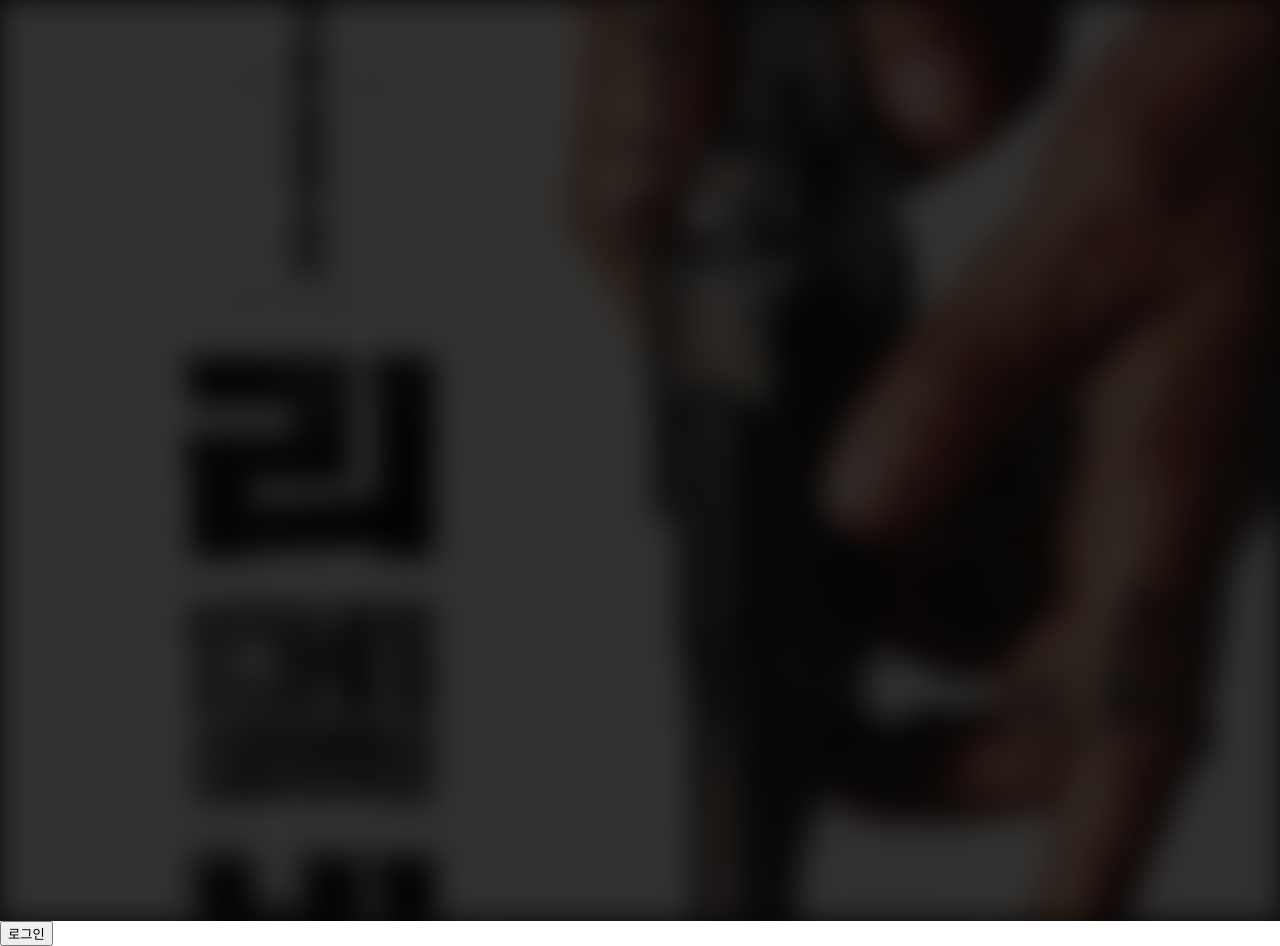
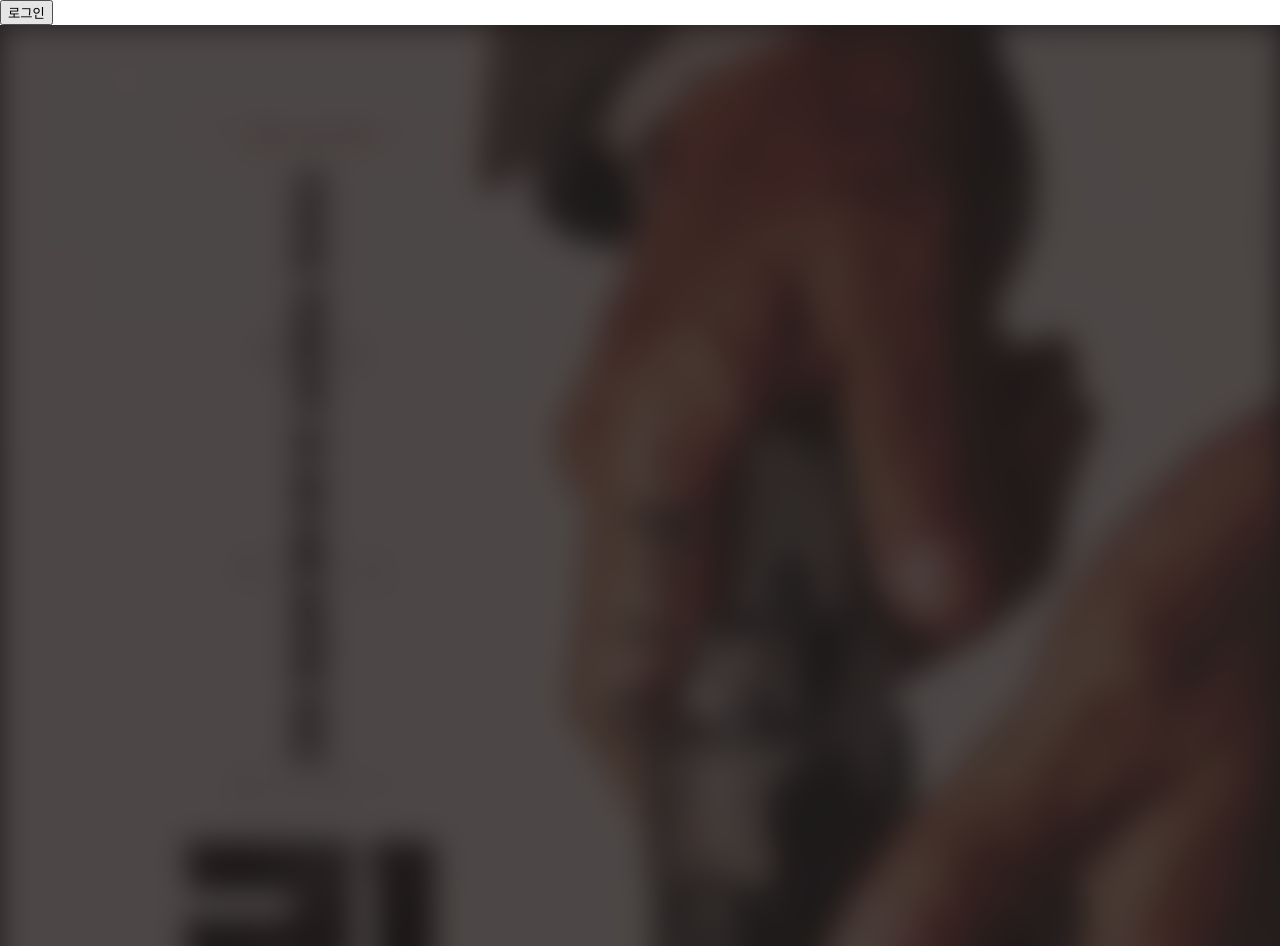
Before and after one commit to magabox/magabox_fe, a React (Create React App) app: page / in a window 1280 px wide. Built offline with nearby package versions, Linux system fonts and the light colour scheme; a web font is replaced by a local one.

Commit message:
배경 색 완료

```diff
--- a/src/App.js
+++ b/src/App.js
@@ -1,12 +1,11 @@
 import Router from "./shared/Router";
 import GlobalStyles from "./GlobalStyle";
-import Layout from "./elem/Layout/Layout";
+
 
 
 function App() {
 	return (
 		<>
-			<Layout/>
 			<GlobalStyles />
 			<Router />
 		</>
--- a/src/components/main/styled/MainSectionStyle.jsx
+++ b/src/components/main/styled/MainSectionStyle.jsx
@@ -8,6 +8,7 @@ export const StMainContainer = styled.div`
     background-color: #222;
     overflow: hidden;
     z-index: 2;
+    width:100%;
 
 `;
 
@@ -18,19 +19,15 @@ export const StMainBackGround = styled.div`
     top : 0;
     min-height: 880px;
     height: 921px;
-    background-color: rgba(0,0,0,0.8);
+    background-color: #211b1bcc;
     z-index: 3;
 `;
 
 export const StBackGroundImg = styled.img`
   display:block;
-  top : 0;
   src : ${(props)=> props.src};
   width : 100%;
   filter : blur(15px);
-  position : absolute;
-  height : 921px;
-  object-fit: cover;
 `;
 
 
--- a/src/pages/Main/Main.jsx
+++ b/src/pages/Main/Main.jsx
@@ -1,7 +1,10 @@
 import React from "react";
+import Layout from "../../elem/Layout/Layout";
 
 const Main = () => {
-	return <></>;
+	return <>
+	<Layout/>
+	</>;
 };
 
 export default Main;
```
